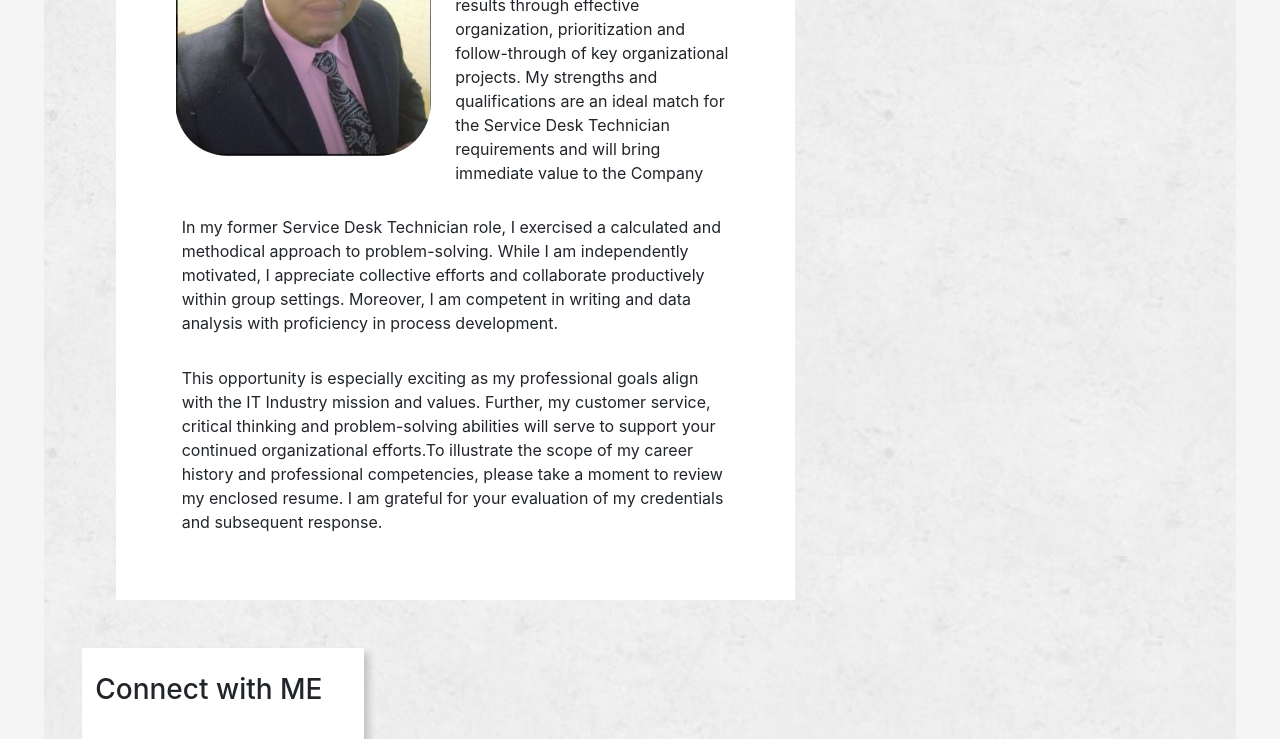
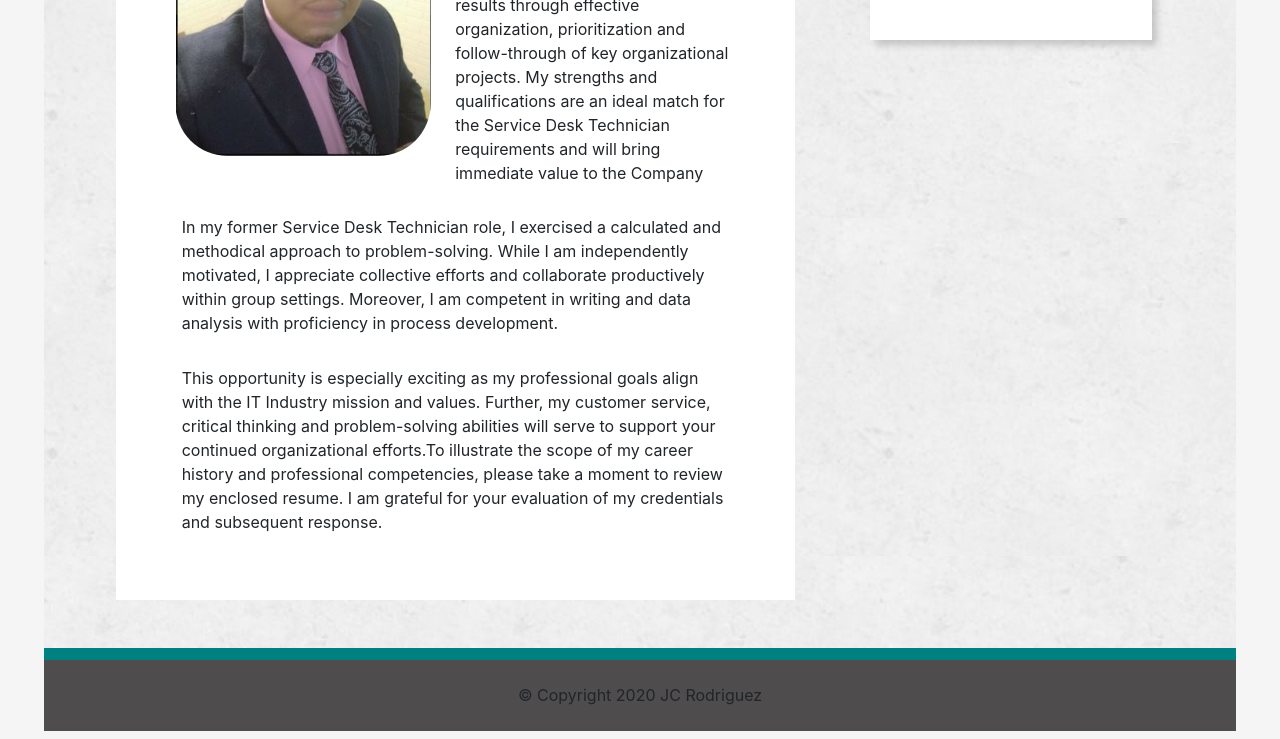
Before and after one commit to sanjothebay/responsive_portfoilo, a plain HTML site: page index.html in a window 1280 px wide. Shown: the part 458-1197 px from the top of the page. Drawn offline with nearby package versions, Linux system fonts and the light colour scheme.

Commit message:
social links positioned

```diff
--- a/Assets/assets_css/style.css
+++ b/Assets/assets_css/style.css
@@ -30,6 +30,11 @@ h2 {
     border-bottom: solid 1px;
     padding-bottom: 4% ;
 }
+h3 {
+    font-size: 1.75vw;
+    text-align: center;
+    color: lightseagreen;
+}
 
 p{
     margin: 5%;
@@ -38,17 +43,13 @@ p{
 ul {
     padding-right: 5%;
 }
-
-footer{
-    text-align: center;
+aside{
+    position: absolute;
+    bottom: 0;
+    right: 0;
+    left: 65%;
+    top: 35%;
 }
- footer p {
-     background-color: rgb(78, 76, 76);
-     padding: 2%;
-     margin: auto 0%;
-     border-top: solid teal 1vw;
-}
-
 .social-links {
     background-color: white;
     width: 22vw;
@@ -93,3 +94,13 @@ footer{
     width: 6vw;
     text-align: center;
 }
+
+footer{
+    text-align: center;
+}
+ footer p {
+     background-color: rgb(78, 76, 76);
+     padding: 2%;
+     margin: auto 0%;
+     border-top: solid teal 1vw;
+}
```
